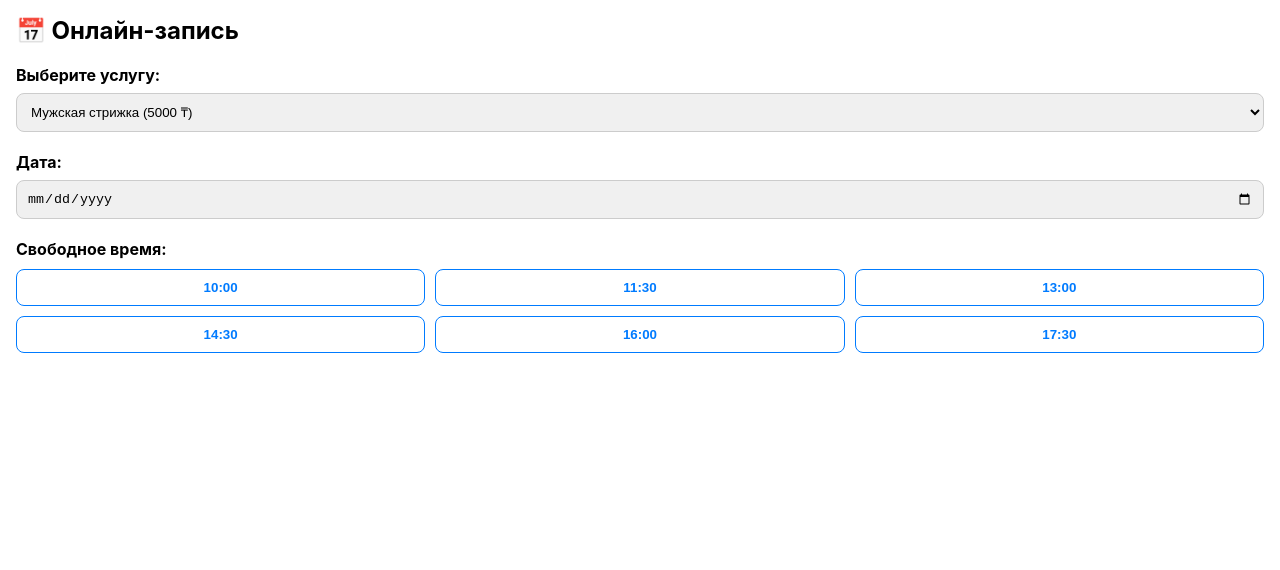
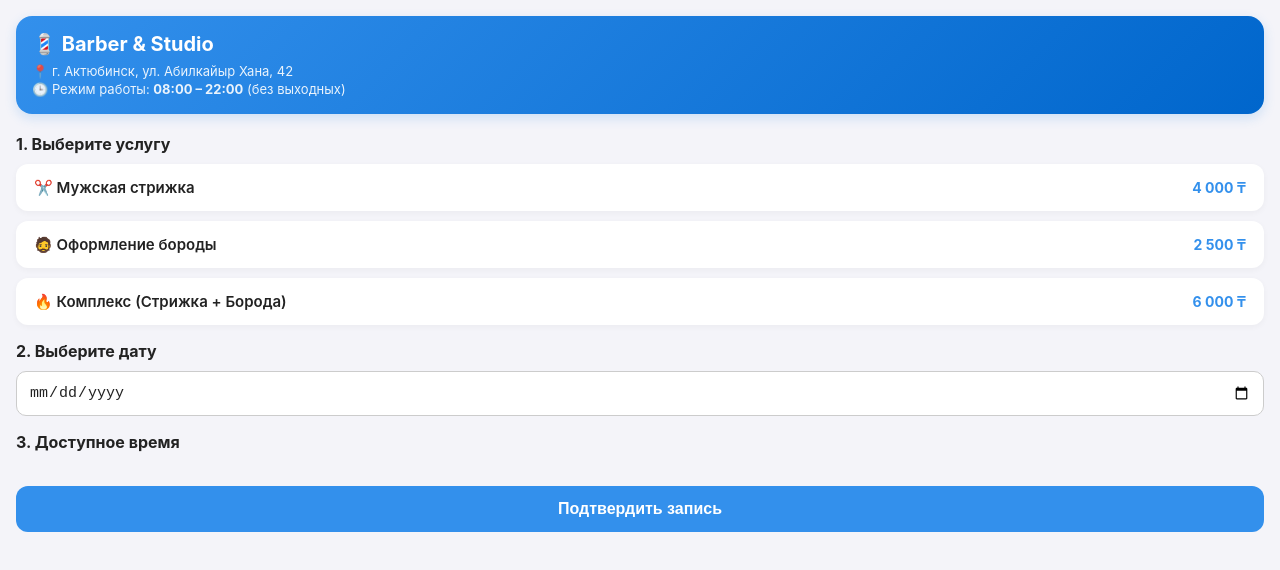
Before and after one commit to tybik7878-png/booking-app, a plain HTML site: page index.html in a window 1280 px wide. Drawn offline with Linux system fonts and the light colour scheme; a script that the page names is missing.

Commit message:
Add files via upload

```diff
--- a/index.html
+++ b/index.html
@@ -3,127 +3,235 @@
 <head>
     <meta charset="UTF-8">
     <meta name="viewport" content="width=device-width, initial-scale=1.0">
-    <title>Запись на услугу</title>
+    <title>Онлайн Запись</title>
     <script src="https://telegram.org/js/telegram-web-app.js"></script>
     <style>
+        :root {
+            --bg-color: var(--tg-theme-bg-color, #f4f4f9);
+            --text-color: var(--tg-theme-text-color, #222);
+            --hint-color: var(--tg-theme-hint-color, #888);
+            --button-color: var(--tg-theme-button-color, #3390ec);
+            --button-text: var(--tg-theme-button-text-color, #fff);
+            --card-bg: #ffffff;
+        }
+
         body {
             font-family: -apple-system, BlinkMacSystemFont, 'Segoe UI', Roboto, Helvetica, Arial, sans-serif;
-            background-color: var(--tg-theme-bg-color, #ffffff);
-            color: var(--tg-theme-text-color, #000000);
+            background-color: var(--bg-color);
+            color: var(--text-color);
+            margin: 0;
             padding: 16px;
-            margin: 0;
+            box-sizing: border-box;
         }
-        h2 { margin-top: 0; }
-        .block { margin-bottom: 20px; }
-        label { display: block; margin-bottom: 8px; font-weight: bold; }
-        select, input {
+
+        /* Шапка с информацией */
+        .header-card {
+            background: linear-gradient(135deg, #3390ec, #0066cc);
+            color: white;
+            padding: 16px;
+            border-radius: 16px;
+            margin-bottom: 20px;
+            box-shadow: 0 4px 12px rgba(51, 144, 236, 0.2);
+        }
+
+        .header-card h2 { margin: 0 0 6px 0; font-size: 20px; }
+        .header-info { font-size: 13px; opacity: 0.9; line-height: 1.4; }
+        .header-info span { display: block; margin-top: 4px; }
+
+        h3 { font-size: 16px; margin: 16px 0 10px 0; }
+
+        /* Услуги */
+        .services-grid { display: flex; flex-direction: column; gap: 10px; }
+        .service-card {
+            background: var(--card-bg);
+            border: 2px solid transparent;
+            border-radius: 12px;
+            padding: 12px 16px;
+            display: flex;
+            justify-content: space-between;
+            align-items: center;
+            cursor: pointer;
+            transition: all 0.2s ease;
+            box-shadow: 0 2px 6px rgba(0,0,0,0.04);
+        }
+
+        .service-card.selected {
+            border-color: var(--button-color);
+            background-color: rgba(51, 144, 236, 0.05);
+        }
+
+        .service-name { font-weight: 600; font-size: 15px; }
+        .service-price { color: var(--button-color); font-weight: bold; font-size: 14px; }
+
+        /* Выбор даты и времени */
+        input[type="date"] {
             width: 100%;
+            padding: 12px;
+            border-radius: 10px;
+            border: 1px solid #ccc;
+            font-size: 15px;
+            box-sizing: border-box;
+            background: var(--card-bg);
+            color: var(--text-color);
+        }
+
+        .time-grid { display: grid; grid-template-columns: repeat(3, 1fr); gap: 8px; margin-top: 10px; }
+        .time-slot {
+            background: var(--card-bg);
+            border: 1px solid #ddd;
             padding: 10px;
+            text-align: center;
             border-radius: 8px;
-            border: 1px solid #ccc;
-            box-sizing: border-box;
-            background: var(--tg-theme-secondary-bg-color, #f0f0f0);
-            color: var(--tg-theme-text-color, #000);
+            font-size: 14px;
+            font-weight: 500;
+            cursor: pointer;
+            transition: 0.2s;
         }
-        .slots {
-            display: grid;
-            grid-template-columns: repeat(3, 1fr);
-            gap: 10px;
-            margin-top: 10px;
+
+        .time-slot.selected {
+            background: var(--button-color);
+            color: var(--button-text);
+            border-color: var(--button-color);
         }
-        .slot-btn {
-            padding: 10px;
-            border: 1px solid #007bff;
-            border-radius: 8px;
-            background: transparent;
-            color: #007bff;
+
+        /* Занятый слот */
+        .time-slot.disabled {
+            background: #e0e0e0;
+            color: #a0a0a0;
+            border-color: #d0d0d0;
+            cursor: not-allowed;
+            text-decoration: line-through;
+        }
+
+        .main-btn {
+            width: 100%;
+            background: var(--button-color);
+            color: var(--button-text);
+            border: none;
+            padding: 14px;
+            border-radius: 12px;
+            font-size: 16px;
             font-weight: bold;
+            margin-top: 24px;
             cursor: pointer;
-            text-align: center;
-        }
-        .slot-btn.selected {
-            background: #007bff;
-            color: #fff;
-        }
-        .slot-btn.disabled {
-            border-color: #ccc;
-            color: #ccc;
-            cursor: not-allowed;
         }
     </style>
 </head>
 <body>
 
-    <h2>📅 Онлайн-запись</h2>
-
-    <!-- Выбор услуги -->
-    <div class="block">
-        <label for="service">Выберите услугу:</label>
-        <select id="service">
-            <option value="Мужская стрижка — 5000 ₸">Мужская стрижка (5000 ₸)</option>
-            <option value="Оформление бороды — 3000 ₸">Оформление бороды (3000 ₸)</option>
-            <option value="Комплекс (Стрижка + Борода) — 7000 ₸">Комплекс (7000 ₸)</option>
-        </select>
+    <!-- Инфо-шапка -->
+    <div class="header-card">
+        <h2>💈 Barber & Studio</h2>
+        <div class="header-info">
+            📍 г. Актюбинск, ул. Абилкайыр Хана, 42<br>
+            🕒 Режим работы: <b>08:00 – 22:00</b> (без выходных)
+        </div>
     </div>
 
-    <!-- Выбор даты -->
-    <div class="block">
-        <label for="date">Дата:</label>
-        <input type="date" id="date">
+    <!-- 1. Выбор услуги -->
+    <h3>1. Выберите услугу</h3>
+    <div class="services-grid">
+        <div class="service-card" onclick="selectService(this, 'Мужская стрижка', 4000)">
+            <span class="service-name">✂️ Мужская стрижка</span>
+            <span class="service-price">4 000 ₸</span>
+        </div>
+        <div class="service-card" onclick="selectService(this, 'Оформление бороды', 2500)">
+            <span class="service-name">🧔 Оформление бороды</span>
+            <span class="service-price">2 500 ₸</span>
+        </div>
+        <div class="service-card" onclick="selectService(this, 'Комплекс (Стрижка + Борода)', 6000)">
+            <span class="service-name">🔥 Комплекс (Стрижка + Борода)</span>
+            <span class="service-price">6 000 ₸</span>
+        </div>
     </div>
 
-    <!-- Выбор времени -->
-    <div class="block">
-        <label>Свободное время:</label>
-        <div class="slots" id="slots-container">
-            <button class="slot-btn" onclick="selectSlot(this)">10:00</button>
-            <button class="slot-btn" onclick="selectSlot(this)">11:30</button>
-            <button class="slot-btn" onclick="selectSlot(this)">13:00</button>
-            <button class="slot-btn" onclick="selectSlot(this)">14:30</button>
-            <button class="slot-btn" onclick="selectSlot(this)">16:00</button>
-            <button class="slot-btn" onclick="selectSlot(this)">17:30</button>
-        </div>
+    <!-- 2. Выбор даты -->
+    <h3>2. Выберите дату</h3>
+    <input type="date" id="booking-date" onchange="onDateChange()">
+
+    <!-- 3. Выбор времени -->
+    <h3>3. Доступное время</h3>
+    <div class="time-grid" id="time-grid">
+        <!-- Заполняется динамически -->
     </div>
+
+    <button class="main-btn" onclick="submitBooking()">Подтвердить запись</button>
 
     <script>
         const tg = window.Telegram.WebApp;
         tg.expand();
 
-        // По умолчанию ставим сегодняшнюю дату
-        document.getElementById('date').valueAsDate = new Date();
-
+        let selectedServiceData = null;
         let selectedTime = null;
 
-        function selectSlot(btn) {
-            if (btn.classList.contains('disabled')) return;
+        // Мок занятых слотов (в реальности можно запрашивать с сервера)
+        const bookedSlots = ["10:00", "14:00", "16:30"];
+        const availableTimes = ["09:00", "10:00", "11:30", "13:00", "14:00", "15:30", "16:30", "18:00", "19:30"];
 
-            document.querySelectorAll('.slot-btn').forEach(b => b.classList.remove('selected'));
-            btn.classList.add('selected');
-            selectedTime = btn.innerText;
+        // Авто-выбор сегодняшней даты
+        document.getElementById('booking-date').valueAsDate = new Date();
 
-            // Показываем главную кнопку Telegram
-            tg.MainButton.text = "ПОДТВЕРДИТЬ ЗАПИСЬ";
-            tg.MainButton.show();
+        function renderTimeSlots() {
+            const grid = document.getElementById('time-grid');
+            grid.innerHTML = '';
+
+            availableTimes.forEach(time => {
+                const btn = document.createElement('div');
+                btn.className = 'time-slot';
+                btn.innerText = time;
+
+                // Проверяем, занято ли время
+                if (bookedSlots.includes(time)) {
+                    btn.classList.add('disabled');
+                    btn.innerText += " (занято)";
+                } else {
+                    btn.onclick = () => selectTime(btn, time);
+                }
+
+                grid.appendChild(btn);
+            });
         }
 
-        // Отправка данных в бота при клике на главную кнопку Telegram
-        tg.onEvent('mainButtonClicked', function() {
-            const service = document.getElementById('service').value;
-            const date = document.getElementById('date').value;
+        function selectService(element, name, price) {
+            document.querySelectorAll('.service-card').forEach(el => el.classList.remove('selected'));
+            element.classList.add('selected');
+            selectedServiceData = { name, price };
+        }
 
+        function selectTime(element, time) {
+            document.querySelectorAll('.time-slot').forEach(el => el.classList.remove('selected'));
+            element.classList.add('selected');
+            selectedTime = time;
+        }
+
+        function onDateChange() {
+            // При смене даты можно перерисовывать слоты
+            renderTimeSlots();
+        }
+
+        function submitBooking() {
+            const date = document.getElementById('booking-date').value;
+
+            if (!selectedServiceData) {
+                alert("Пожалуйста, выберите услугу!");
+                return;
+            }
             if (!selectedTime) {
                 alert("Пожалуйста, выберите время!");
                 return;
             }
 
             const data = {
-                service: service,
+                service: `${selectedServiceData.name} (${selectedServiceData.price} ₸)`,
                 date: date,
                 time: selectedTime
             };
 
             tg.sendData(JSON.stringify(data));
-        });
+        }
+
+        // Инициализация
+        renderTimeSlots();
     </script>
 </body>
 </html>
```
